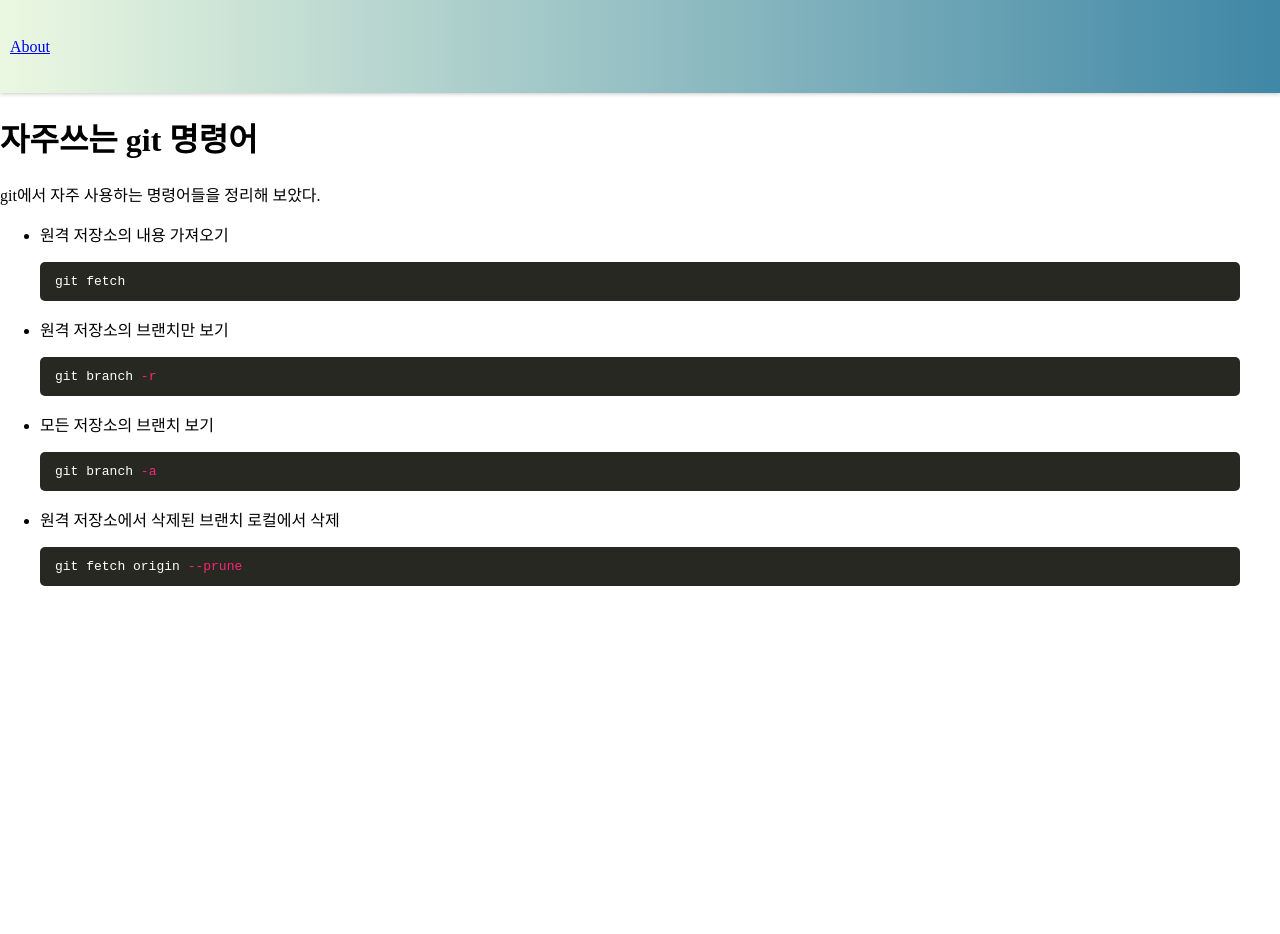
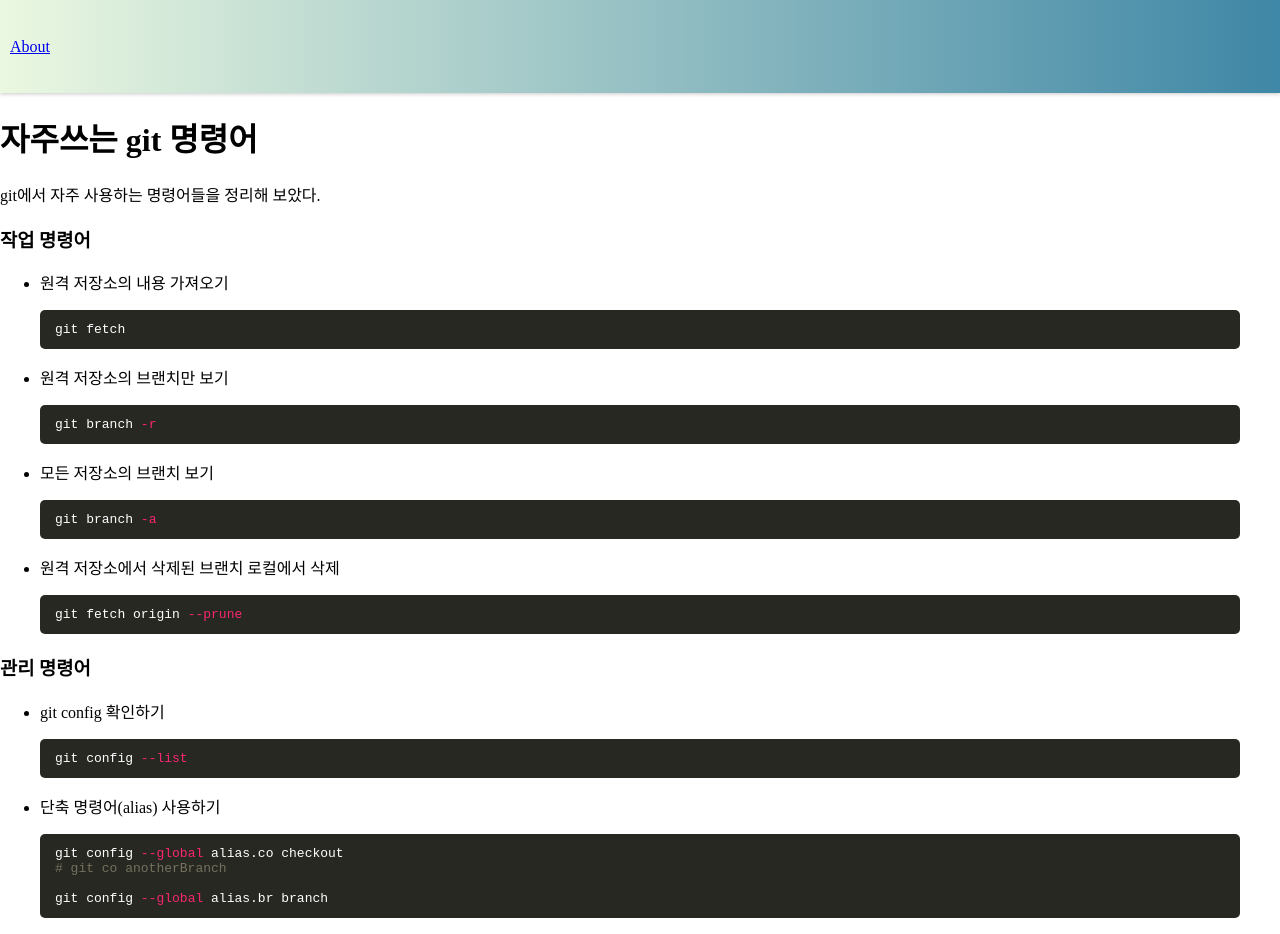
Before and after one commit to cshyeon/cshyeon.github.ios, a Jekyll site: the page built from _posts/git/2019-02-22-자주사용하는 git command.md, in a window 1280 px wide. Built offline with Jekyll 4.4.1, drawn with Linux system fonts in a browser that asks for light colours; before the commit the page ends 900 px from its top, so only the background shows below that.

Commit message:
css 수정, git 명령어[포스트] 수정

```diff
--- a/_posts/git/2019-02-22-자주사용하는 git command.md
+++ b/_posts/git/2019-02-22-자주사용하는 git command.md
@@ -7,6 +7,8 @@ categories: jekyll update
 ---
 
 git에서 자주 사용하는 명령어들을 정리해 보았다.
+
+### 작업 명령어
 
 - 원격 저장소의 내용 가져오기
 {% highlight bash %}
@@ -27,3 +29,18 @@ git branch -a
 {% highlight bash %}
 git fetch origin --prune
 {% endhighlight %}
+
+### 관리 명령어
+
+- git config 확인하기
+{% highlight bash %}
+git config --list
+{% endhighlight %}
+
+- 단축 명령어(alias) 사용하기
+{% highlight bash %}
+git config --global alias.co checkout
+# git co anotherBranch
+
+git config --global alias.br branch
+{% endhighlight %}
--- /dev/null
+++ b/_sass/colors.scss
@@ -0,0 +1,2 @@
+$blue: blue;
+$red: red;
--- a/_sass/header.scss
+++ b/_sass/header.scss
@@ -1,5 +1,7 @@
 $max-wrapper-width: 1280px;
 $header-height: 93px;
+
+@import './site.scss';
 
 .site-header {
   display: flex;
--- /dev/null
+++ b/_sass/site.scss
@@ -0,0 +1,3 @@
+@import './colors.scss';
+
+$site-main-color: $blue;
```
